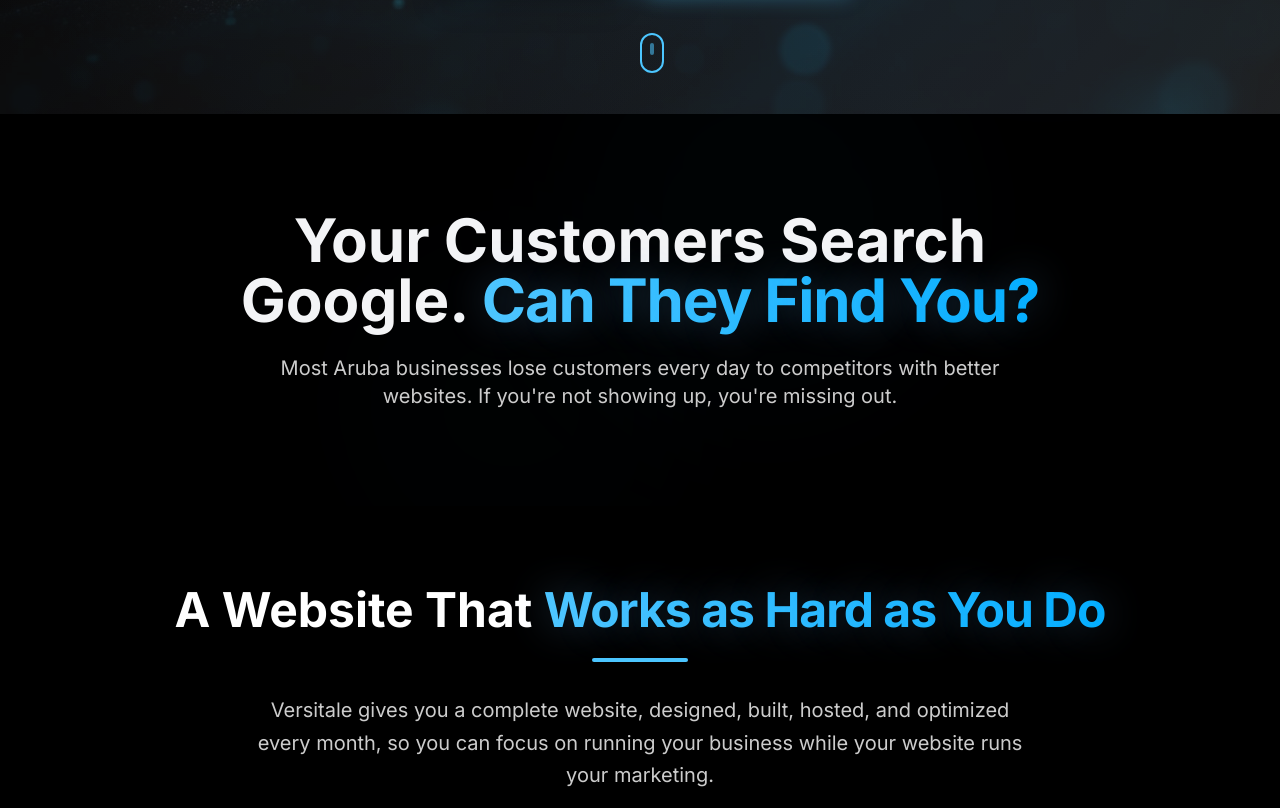
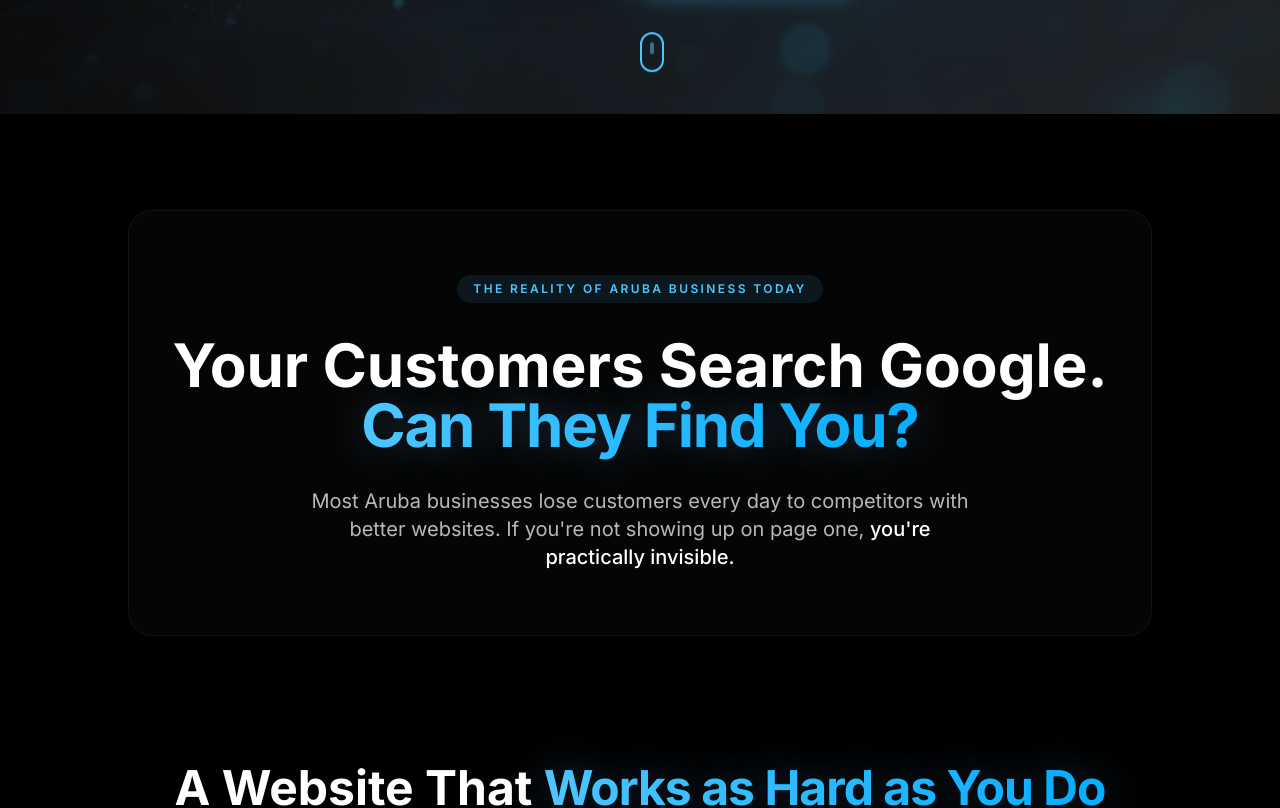
Before and after one commit to helloversitale/versitale, a React (Vite) app: page / in a window 1280 px wide. Shown: the part 686-1494 px from the top of the page. Built offline with nearby package versions, Linux system fonts and the light colour scheme.

Commit message:
Box of reality aruab business

```diff
--- a/src/components/services-section.tsx
+++ b/src/components/services-section.tsx
@@ -46,9 +46,29 @@ export const ServicesSection = () => {
   ];
 
   return (
-    <section id="services" className="pt-0 pb-0 px-4 relative overflow-hidden">
+    <section id="services" className="pt-24 pb-24 px-4 relative overflow-hidden">
       <div className="container mx-auto max-w-7xl relative z-10">
-        <div className="text-center mb-16 animate-slide-up py-20">
+
+        {/* Problem Statement Callout - Visually distinct from main heading */}
+        <div className="max-w-5xl mx-auto mb-32 px-6 py-16 rounded-3xl border border-white/5 bg-white/[0.02] backdrop-blur-sm relative overflow-hidden group">
+          <div className="absolute inset-0 bg-gradient-to-br from-primary/5 to-transparent opacity-0 group-hover:opacity-100 transition-opacity duration-700"></div>
+
+          <div className="relative z-10 text-center">
+            <div className="inline-block px-4 py-1.5 mb-8 text-xs font-semibold tracking-[0.2em] text-primary uppercase bg-primary/10 rounded-full">
+              The Reality of Aruba Business Today
+            </div>
+            <h2 className="text-3xl md:text-5xl lg:text-6xl font-extrabold text-foreground mb-8 leading-[1.1]">
+              Your Customers Search Google. <br className="hidden md:block" />
+              <span className="gradient-text">Can They Find You?</span>
+            </h2>
+            <p className="text-lg md:text-xl text-muted-foreground/90 max-w-2xl mx-auto leading-relaxed">
+              Most Aruba businesses lose customers every day to competitors with better websites. If you're not showing up on page one, <span className="text-foreground font-medium">you're practically invisible.</span>
+            </p>
+          </div>
+        </div>
+
+        {/* Main Services Flow */}
+        <div className="text-center mb-16 animate-slide-up">
           <h2 className="text-4xl md:text-5xl font-bold mb-6">
             A Website That <span className="gradient-text">Works as Hard as You Do</span>
           </h2>
--- a/src/components/stats-section.tsx
+++ /dev/null
@@ -1,54 +0,0 @@
-import { Atom, Clock, TrendingUp } from "lucide-react";
-import { useEffect, useState } from "react";
-
-export const StatsSection = () => {
-  const [isVisible, setIsVisible] = useState(false);
-
-  useEffect(() => {
-    setIsVisible(true);
-  }, []);
-
-  const benefits = [
-    {
-      icon: Atom,
-      title: "Automate Repetitive Tasks",
-      description: "Eliminate manual work and free up your team to focus on what matters most.",
-      gradient: "from-blue-500/10 to-cyan-500/10",
-      accentColor: "text-blue-400"
-    },
-    {
-      icon: Clock,
-      title: "Works 24/7",
-      description: "AI agents that never sleep, providing consistent service around the clock so you never miss an opportunity.",
-      gradient: "from-emerald-500/10 to-green-500/10",
-      accentColor: "text-emerald-400"
-    },
-    {
-      icon: TrendingUp,
-      title: "Make Smarter Decisions",
-      description: "Use AI to make better decisions, connect with customers, and scale with confidence.",
-      gradient: "from-amber-500/10 to-orange-500/10",
-      accentColor: "text-amber-400"
-    }
-  ];
-
-  return (
-    <section className="py-24 px-4 relative overflow-hidden">
-      <div className="absolute inset-0 opacity-30">
-        <div className="absolute top-1/4 left-1/4 w-96 h-96 bg-primary/10 rounded-full blur-3xl animate-pulse-slow"></div>
-        <div className="absolute bottom-1/4 right-1/4 w-96 h-96 bg-accent/10 rounded-full blur-3xl animate-pulse-slow" style={{ animationDelay: '3s' }}></div>
-      </div>
-
-      <div className="container mx-auto max-w-4xl relative z-10">
-        <div className="text-center space-y-6 px-4">
-          <h2 className="text-3xl md:text-5xl lg:text-6xl font-bold text-gray-100 animate-slide-up">
-            Your Customers Search Google. <span className="gradient-text">Can They Find You?</span>
-          </h2>
-          <p className="text-lg md:text-xl text-foreground/80 max-w-3xl mx-auto animate-slide-up leading-relaxed" style={{ animationDelay: '0.2s' }}>
-            Most Aruba businesses lose customers every day to competitors with better websites. If you're not showing up, you're missing out.
-          </p>
-        </div>
-      </div>
-    </section>
-  );
-};
--- a/src/pages/Index.tsx
+++ b/src/pages/Index.tsx
@@ -1,6 +1,5 @@
 import { Header } from "@/components/header";
 import { HeroSection } from "@/components/hero-section";
-import { StatsSection } from "@/components/stats-section";
 import { ServicesSection } from "@/components/services-section";
 import { HowWeWorkSection } from "@/components/how-we-work-section";
 import { ExpertiseSection } from "@/components/expertise-section";
@@ -23,7 +22,6 @@ const Index = () => {
         <Header />
         <main className="min-h-screen">
           <HeroSection />
-          <StatsSection />
           <ServicesSection />
           <HowWeWorkSection />
           <ExpertiseSection />
```
